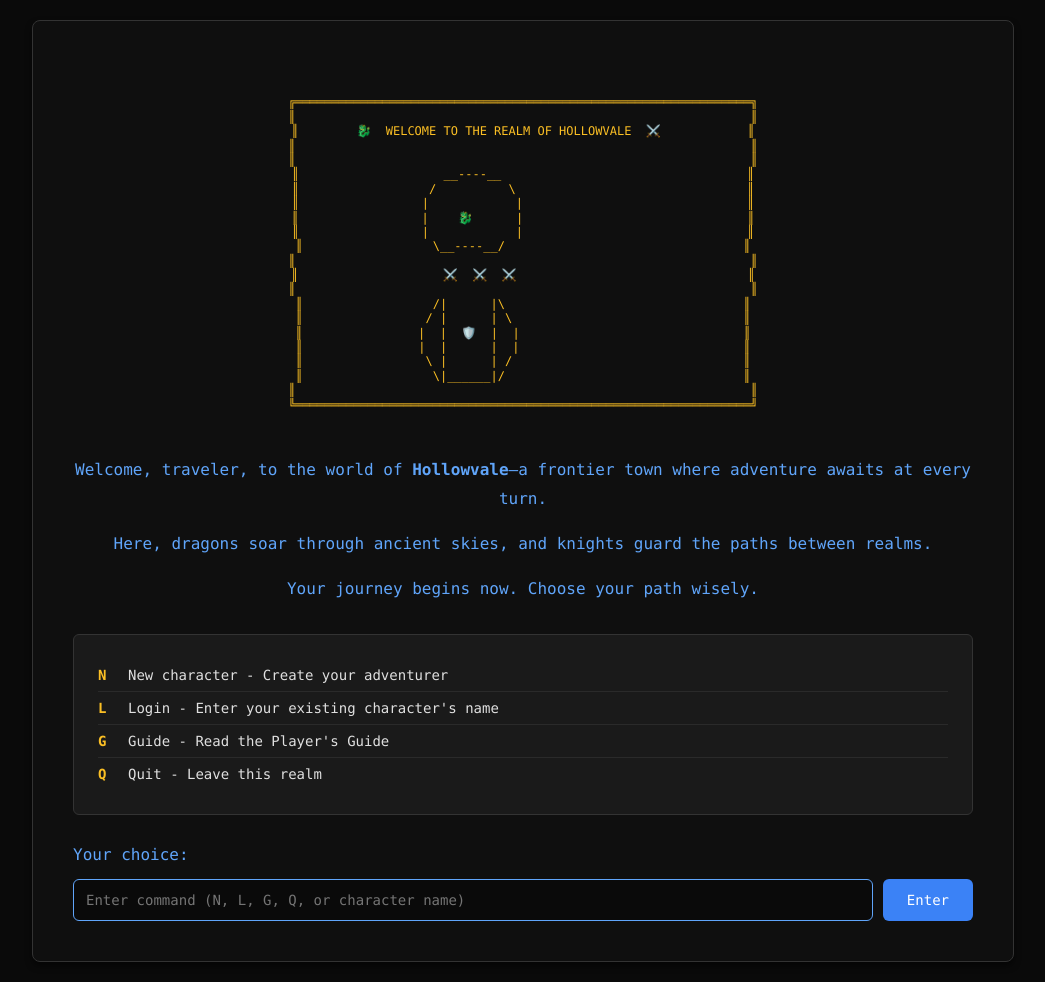
After one commit to tezbo/web3_mud, a Flask app: page /welcome in a window 1280 px wide. The commit adds this page. Shown: the whole page, without its empty margins (117-1162 px from the left). Run offline with Flask 3, Linux system fonts and the light colour scheme.

Commit message:
Add welcome screen with ASCII art and character creation menu
- Create welcome screen with dragon and knight ASCII art
- Add menu system (N - New character, L - Login, G - Guide, Q - Quit)
- Users can type username directly or use menu commands
- Redirect new users to welcome screen after registration
- Welcome screen serves as entry point for first-time users
- Styled with monospace font and thematic colors

```diff
--- a/app.py
+++ b/app.py
@@ -308,6 +308,42 @@ def save_game(game):
 # --- Routes ---
 
 
+@app.route("/welcome", methods=["GET", "POST"])
+def welcome():
+    """Welcome screen with ASCII art and character creation menu."""
+    # If already logged in, redirect to game
+    if "user_id" in session:
+        return redirect(url_for("index"))
+
+    if request.method == "POST":
+        choice = request.form.get("choice", "").strip()
+        choice_upper = choice.upper()
+
+        # Handle menu commands
+        if choice_upper == "Q":
+            return redirect(url_for("login"))
+        elif choice_upper == "G":
+            return redirect(url_for("guide"))
+        elif choice_upper == "N":
+            # New character - redirect to registration
+            return redirect(url_for("register"))
+        elif choice_upper == "L":
+            # Login - redirect to login page
+            return redirect(url_for("login"))
+        else:
+            # Assume it's a username - redirect to login with username
+            if choice:
+                flash("Please enter your password to login.", "info")
+                return redirect(url_for("login", username=choice))
+            else:
+                flash("Invalid choice. Please enter N, L, G, Q, or your character name.", "error")
+
+    # Check if this is a new user (from registration)
+    new_user = request.args.get("new_user", False)
+
+    return render_template("welcome.html", new_user=new_user)
+
+
 @app.route("/guide")
 def guide():
     """Player's guide page - accessible without authentication."""
@@ -427,8 +463,9 @@ def register():
         conn.commit()
         conn.close()
 
-        flash("Registration successful! Please log in.", "success")
-        return render_template("login.html")
+        # Redirect to welcome screen for first-time users
+        flash(f"Welcome, {username}! Your account has been created.", "success")
+        return redirect(url_for("welcome", new_user=True))
 
     return render_template("login.html", show_register=True)
 
--- a/templates/login.html
+++ b/templates/login.html
@@ -140,7 +140,7 @@
     <form id="loginForm" method="POST" action="{{ url_for('login') }}" {% if show_register %}class="hide"{% endif %}>
       <div class="form-group">
         <label for="username">Username</label>
-        <input type="text" id="username" name="username" required autofocus>
+        <input type="text" id="username" name="username" value="{{ username or '' }}" required autofocus>
       </div>
       <div class="form-group">
         <label for="password">Password</label>
--- /dev/null
+++ b/templates/welcome.html
@@ -0,0 +1,216 @@
+<!doctype html>
+<html lang="en">
+<head>
+  <meta charset="utf-8">
+  <title>Welcome to Hollowvale - Tiny Web MUD</title>
+  <meta name="viewport" content="width=device-width, initial-scale=1">
+  <style>
+    body {
+      background: #0a0a0a;
+      color: #e0e0e0;
+      font-family: 'Consolas', 'Monaco', 'Courier New', monospace;
+      margin: 0;
+      padding: 20px;
+      display: flex;
+      align-items: center;
+      justify-content: center;
+      min-height: 100vh;
+    }
+    .welcome-container {
+      max-width: 900px;
+      width: 100%;
+      background: #0f0f0f;
+      border: 1px solid #333;
+      border-radius: 8px;
+      padding: 40px;
+      box-shadow: 0 4px 6px rgba(0, 0, 0, 0.5);
+    }
+    .ascii-art {
+      color: #fbbf24;
+      font-size: 12px;
+      line-height: 1.2;
+      text-align: center;
+      margin: 20px 0;
+      white-space: pre;
+      overflow-x: auto;
+    }
+    .welcome-text {
+      color: #60a5fa;
+      font-size: 16px;
+      line-height: 1.8;
+      margin: 30px 0;
+      text-align: center;
+    }
+    .menu {
+      background: #1a1a1a;
+      border: 1px solid #333;
+      border-radius: 6px;
+      padding: 24px;
+      margin: 30px 0;
+    }
+    .menu-item {
+      display: flex;
+      justify-content: space-between;
+      padding: 8px 0;
+      border-bottom: 1px solid #2a2a2a;
+      font-size: 14px;
+    }
+    .menu-item:last-child {
+      border-bottom: none;
+    }
+    .menu-key {
+      color: #fbbf24;
+      font-weight: bold;
+      min-width: 30px;
+    }
+    .menu-desc {
+      color: #e0e0e0;
+      flex: 1;
+    }
+    .prompt {
+      margin-top: 30px;
+      font-size: 16px;
+      color: #60a5fa;
+    }
+    .input-group {
+      display: flex;
+      gap: 10px;
+      margin-top: 15px;
+    }
+    input[type="text"] {
+      flex: 1;
+      padding: 12px;
+      border-radius: 6px;
+      border: 1px solid #333;
+      background: #0a0a0a;
+      color: #e0e0e0;
+      font-family: 'Consolas', 'Monaco', 'Courier New', monospace;
+      font-size: 14px;
+    }
+    input[type="text"]:focus {
+      outline: none;
+      border-color: #60a5fa;
+    }
+    button {
+      padding: 12px 24px;
+      border-radius: 6px;
+      border: none;
+      background: #3b82f6;
+      color: #fff;
+      font-size: 14px;
+      font-weight: 500;
+      cursor: pointer;
+      font-family: 'Consolas', 'Monaco', 'Courier New', monospace;
+    }
+    button:hover {
+      background: #2563eb;
+    }
+    .message {
+      padding: 12px;
+      border-radius: 6px;
+      margin-bottom: 20px;
+      font-size: 14px;
+    }
+    .message.error {
+      background: #7f1d1d;
+      border: 1px solid #991b1b;
+      color: #fca5a5;
+    }
+    .message.success {
+      background: #14532d;
+      border: 1px solid #166534;
+      color: #86efac;
+    }
+  </style>
+</head>
+<body>
+  <div class="welcome-container">
+    <div class="ascii-art">
+╔═══════════════════════════════════════════════════════════════╗
+║                                                               ║
+║        🐉  WELCOME TO THE REALM OF HOLLOWVALE  ⚔️            ║
+║                                                               ║
+║                                                               ║
+║                    __----__                                  ║
+║                  /          \                                ║
+║                 |            |                               ║
+║                 |    🐉      |                               ║
+║                 |            |                               ║
+║                  \__----__/                                 ║
+║                                                               ║
+║                    ⚔️  ⚔️  ⚔️                                ║
+║                                                               ║
+║                  /|      |\                                 ║
+║                 / |      | \                                ║
+║                |  |  🛡️  |  |                               ║
+║                |  |      |  |                               ║
+║                 \ |      | /                                ║
+║                  \|______|/                                 ║
+║                                                               ║
+╚═══════════════════════════════════════════════════════════════╝
+    </div>
+
+    <div class="welcome-text">
+      <p>Welcome, traveler, to the world of <strong>Hollowvale</strong>—a frontier town where adventure awaits at every turn.</p>
+      <p>Here, dragons soar through ancient skies, and knights guard the paths between realms.</p>
+      <p>Your journey begins now. Choose your path wisely.</p>
+      {% if new_user %}
+        <p style="color: #34d399; margin-top: 20px;"><strong>Your account has been created! Please login to begin your adventure.</strong></p>
+      {% endif %}
+    </div>
+
+    {% with messages = get_flashed_messages(with_categories=true) %}
+      {% if messages %}
+        {% for category, message in messages %}
+          <div class="message {{ category }}">{{ message }}</div>
+        {% endfor %}
+      {% endif %}
+    {% endwith %}
+
+    <div class="menu">
+      <div class="menu-item">
+        <span class="menu-key">N</span>
+        <span class="menu-desc">New character - Create your adventurer</span>
+      </div>
+      <div class="menu-item">
+        <span class="menu-key">L</span>
+        <span class="menu-desc">Login - Enter your existing character's name</span>
+      </div>
+      <div class="menu-item">
+        <span class="menu-key">G</span>
+        <span class="menu-desc">Guide - Read the Player's Guide</span>
+      </div>
+      <div class="menu-item">
+        <span class="menu-key">Q</span>
+        <span class="menu-desc">Quit - Leave this realm</span>
+      </div>
+    </div>
+
+    <div class="prompt">
+      <form method="POST" action="{{ url_for('welcome') }}" id="welcomeForm">
+        <div>Your choice:</div>
+        <div class="input-group">
+          <input type="text" name="choice" id="choice" autocomplete="off" autofocus placeholder="Enter command (N, L, G, Q, or character name)">
+          <button type="submit">Enter</button>
+        </div>
+      </form>
+    </div>
+  </div>
+
+  <script>
+    const choiceInput = document.getElementById('choice');
+    const form = document.getElementById('welcomeForm');
+
+    // Handle keyboard shortcuts
+    choiceInput.addEventListener('keydown', (e) => {
+      if (e.key === 'Enter') {
+        e.preventDefault();
+        form.submit();
+      }
+    });
+
+    // Auto-focus on load
+    choiceInput.focus();
+  </script>
+</body>
+</html>
```
